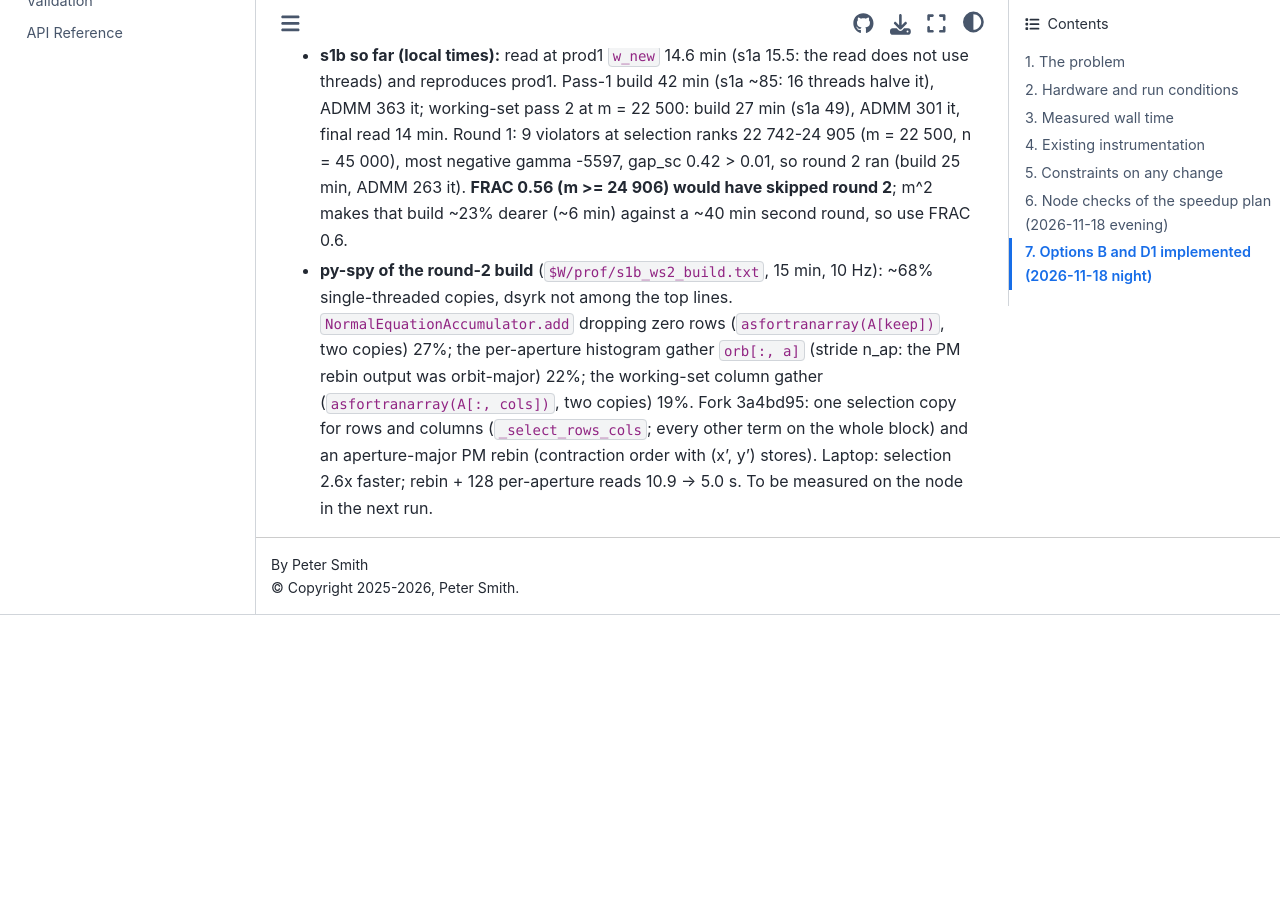
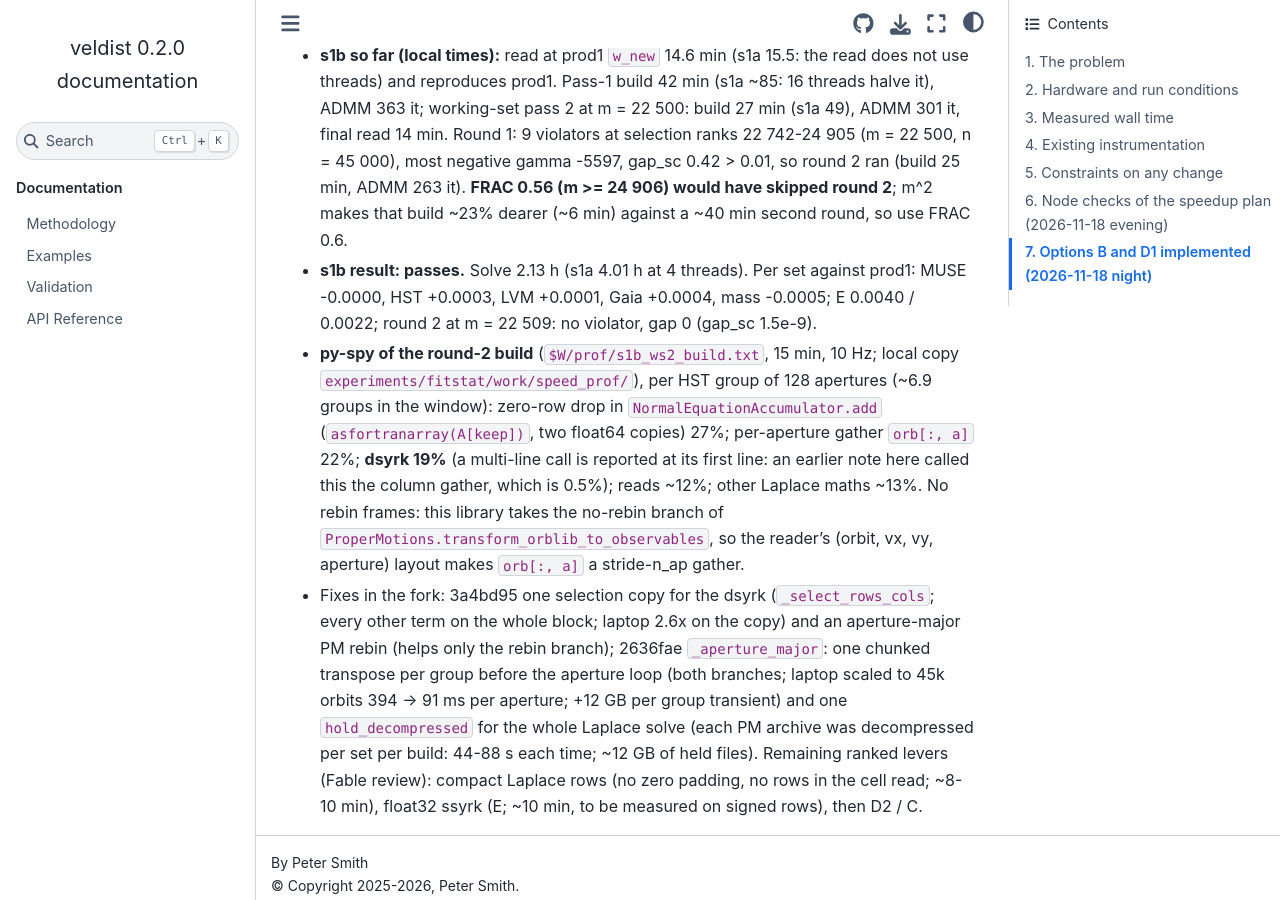
Before and after one commit to pjs902/veldist, a Sphinx documentation site: the page built from docs/laplace-solve-performance-record.md, in a window 1280 px wide and 900 px high, scrolled down 6801 px. Built offline with Sphinx 7.4.7 and the Sphinx Book theme 1.1.4, drawn with Linux system fonts in a browser that asks for light colours; before the commit the page ends 7416 px from its top, so only the background shows below that.

Commit message:
s1b passes (2.13 h); profile attribution corrected (dsyrk, no-rebin gather); fixes 3a4bd95 + 2636fae

```diff
--- a/docs/laplace-solve-performance-record.md
+++ b/docs/laplace-solve-performance-record.md
@@ -213,10 +213,20 @@ Fork `feature/pm-fit-statistic`: 6605e3d (B), 8d5d965 (B guard), 9835e9c (D1). T
   22 742-24 905 (m = 22 500, n = 45 000), most negative gamma -5597, gap_sc 0.42 > 0.01, so round 2 ran
   (build 25 min, ADMM 263 it). **FRAC 0.56 (m >= 24 906) would have skipped round 2**; m^2 makes that build
   ~23% dearer (~6 min) against a ~40 min second round, so use FRAC 0.6.
-- **py-spy of the round-2 build** (`$W/prof/s1b_ws2_build.txt`, 15 min, 10 Hz): ~68% single-threaded copies,
-  dsyrk not among the top lines. `NormalEquationAccumulator.add` dropping zero rows (`asfortranarray(A[keep])`,
-  two copies) 27%; the per-aperture histogram gather `orb[:, a]` (stride n_ap: the PM rebin output was
-  orbit-major) 22%; the working-set column gather (`asfortranarray(A[:, cols])`, two copies) 19%.
-  Fork 3a4bd95: one selection copy for rows and columns (`_select_rows_cols`; every other term on the whole
-  block) and an aperture-major PM rebin (contraction order with (x', y') stores). Laptop: selection 2.6x
-  faster; rebin + 128 per-aperture reads 10.9 -> 5.0 s. To be measured on the node in the next run.
+- **s1b result: passes.** Solve 2.13 h (s1a 4.01 h at 4 threads). Per set against prod1: MUSE -0.0000, HST
+  +0.0003, LVM +0.0001, Gaia +0.0004, mass -0.0005; E 0.0040 / 0.0022; round 2 at m = 22 509: no violator,
+  gap 0 (gap_sc 1.5e-9).
+- **py-spy of the round-2 build** (`$W/prof/s1b_ws2_build.txt`, 15 min, 10 Hz; local copy
+  `experiments/fitstat/work/speed_prof/`), per HST group of 128 apertures (~6.9 groups in the window): zero-row
+  drop in `NormalEquationAccumulator.add` (`asfortranarray(A[keep])`, two float64 copies) 27%; per-aperture
+  gather `orb[:, a]` 22%; **dsyrk 19%** (a multi-line call is reported at its first line: an earlier note here
+  called this the column gather, which is 0.5%); reads ~12%; other Laplace maths ~13%. No rebin frames: this
+  library takes the no-rebin branch of `ProperMotions.transform_orblib_to_observables`, so the reader's
+  (orbit, vx, vy, aperture) layout makes `orb[:, a]` a stride-n_ap gather.
+- Fixes in the fork: 3a4bd95 one selection copy for the dsyrk (`_select_rows_cols`; every other term on the
+  whole block; laptop 2.6x on the copy) and an aperture-major PM rebin (helps only the rebin branch);
+  2636fae `_aperture_major`: one chunked transpose per group before the aperture loop (both branches; laptop
+  scaled to 45k orbits 394 -> 91 ms per aperture; +12 GB per group transient) and one `hold_decompressed` for
+  the whole Laplace solve (each PM archive was decompressed per set per build: 44-88 s each time; ~12 GB of
+  held files). Remaining ranked levers (Fable review): compact Laplace rows (no zero padding, no rows in the
+  cell read; ~8-10 min), float32 ssyrk (E; ~10 min, to be measured on signed rows), then D2 / C.
```
Also changed, not shown: TASKS.md (+1 -1 lines).
